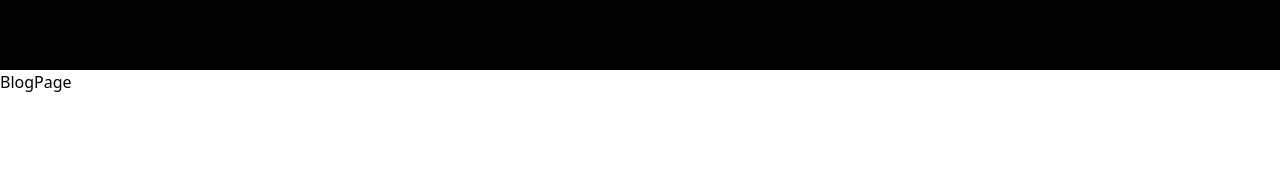
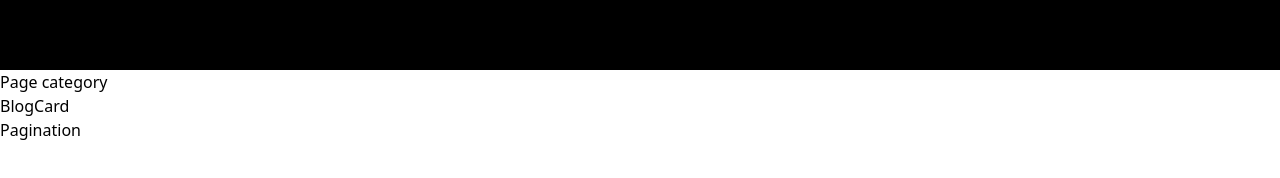
Before and after one commit to Danny2725/USEC-BLog, a React (Vite) app in the folder react-project-blog/: page /blogs in a window 1280 px wide. Shown: the part 342-520 px from the top of the page. Built offline with nearby package versions, Linux system fonts and the light colour scheme; no server answers.

Commit message:
done get api data blog

```diff
--- /dev/null
+++ b/react-project-blog/src/conponents/BlogCard.jsx
@@ -0,0 +1,9 @@
+
+
+const BlogCard = () => {
+  return (
+    <div>BlogCard</div>
+  )
+}
+
+export default BlogCard
--- a/react-project-blog/src/conponents/BlogPage.jsx
+++ b/react-project-blog/src/conponents/BlogPage.jsx
@@ -1,7 +1,29 @@
+import { useEffect, useState } from "react"
+import BlogCard from "./BlogCard";
 
 
 export const BlogPage = () => {
+    const [blogs,setBlogs] = useState([]);
+    useEffect(()=> {
+        async function fetchBlogs() {
+            let url = `http://localhost:5000/blogs`;
+            const response = await fetch(url);
+            const data = await response.json();
+            console.log(data);
+            setBlogs(data);
+        }
+        fetchBlogs()
+    }, [])
   return (
-    <div>BlogPage</div>
+    <div>
+        {/* category section */}
+        <div>Page category</div>
+        {/* Blog card section */}
+        <div>
+            <BlogCard/>
+        </div>
+        {/* Pagination section */}
+        <div>Pagination</div>
+    </div>
   )
 }
```
